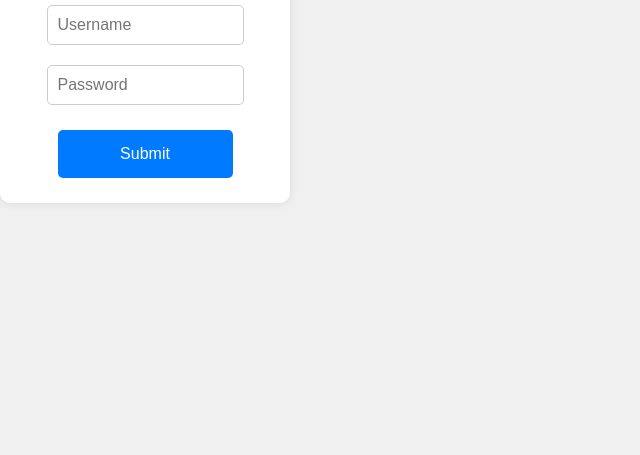
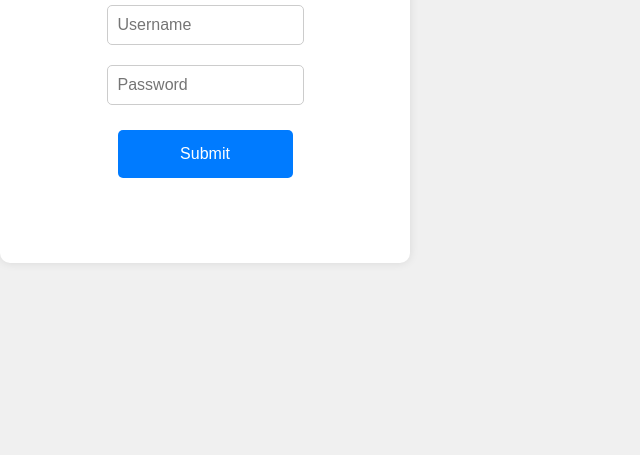
Before and after one commit to syedshahze/QR, a plain HTML site: page index.html in a window 1280 px wide. Shown: the part 345-800 px from the top of the page, without its empty margins (0-640 px from the left). Drawn offline with nearby package versions, Linux system fonts and the light colour scheme.

Commit message:
Add files via upload

```diff
--- a/index.html
+++ b/index.html
@@ -1,3 +1,4 @@
+
 <!DOCTYPE html>
 <html lang="en">
 <head>
@@ -26,7 +27,7 @@
         }
         #loginContainer, #menuContainer {
             background-color: white;
-            padding: 20px;
+            padding: 80px;
             border-radius: 10px;
             box-shadow: 0 0 10px rgba(0, 0, 0, 0.1);
             width: 100%;
```
